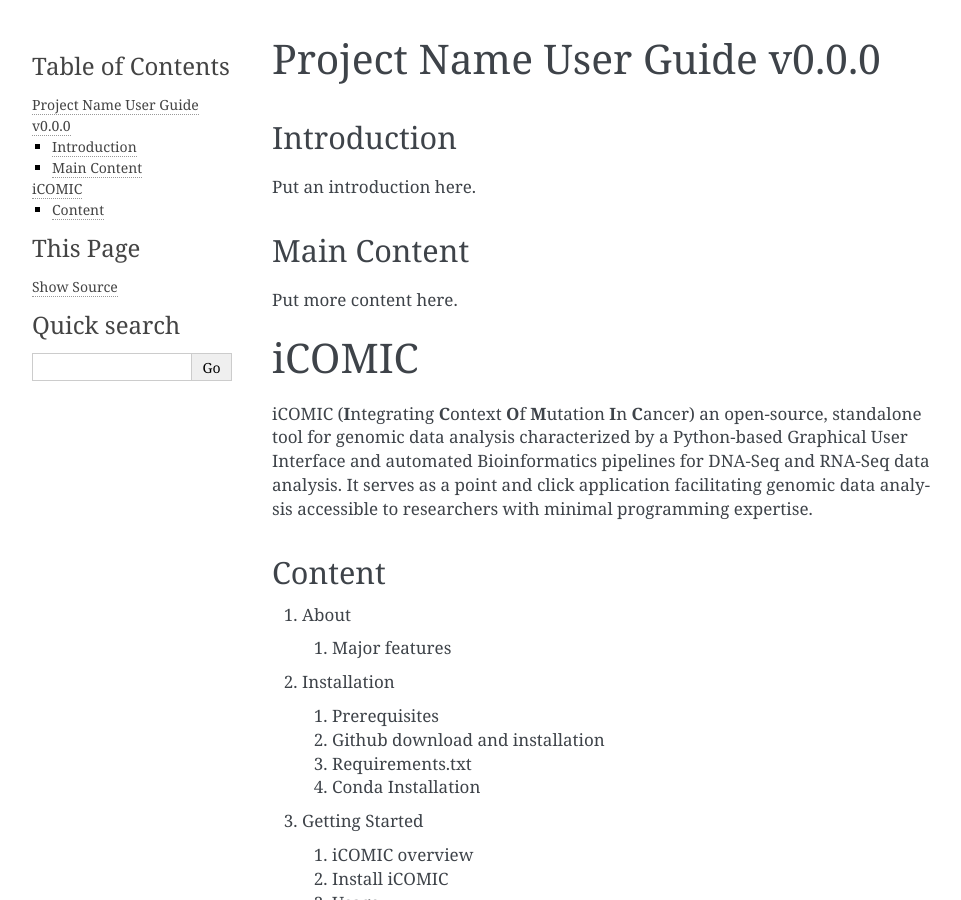
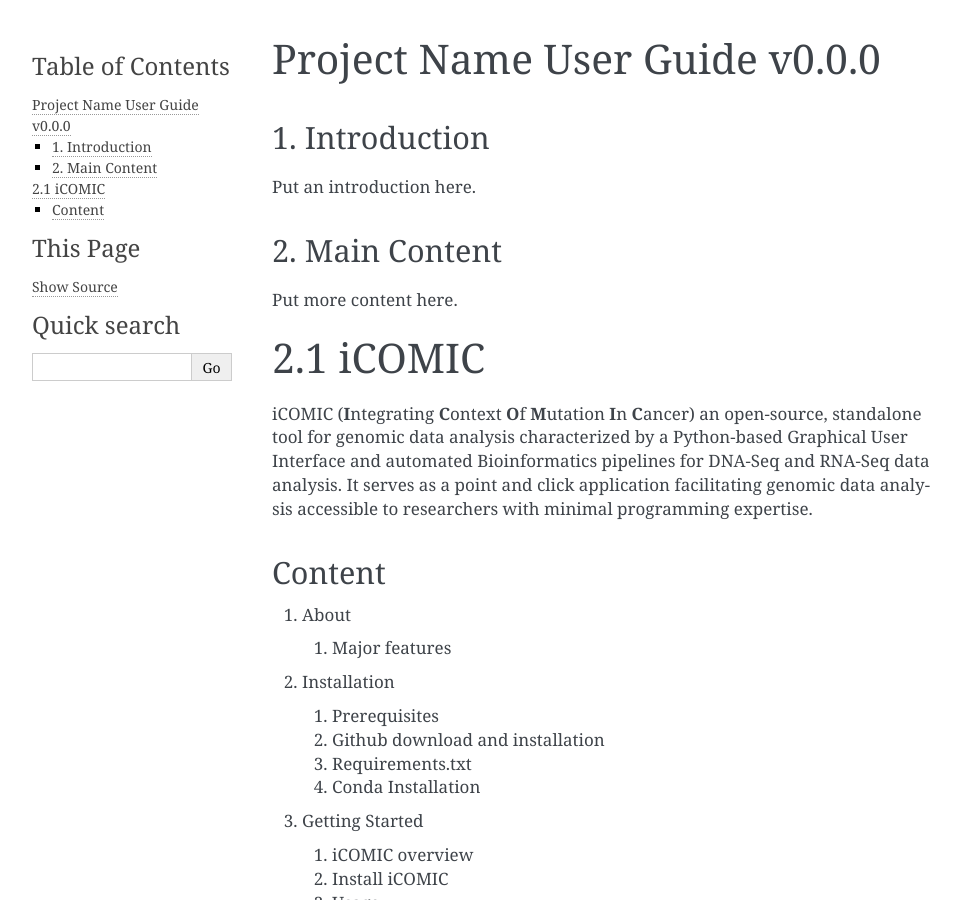
Before and after one commit to anjanaanilkumar1289/iCOMIC_doc, a Sphinx documentation site: the page built from docs/user-guide.md, in a window 1280 px wide and 900 px high. Shown: the whole window, without its empty margins (148-1109 px from the left). Built offline with Sphinx 7.4.7, drawn with Linux system fonts in a browser that asks for light colours.

Commit message:
Update user-guide.md

```diff
--- a/docs/user-guide.md
+++ b/docs/user-guide.md
@@ -1,12 +1,12 @@
 # Project Name User Guide v0.0.0
 
-## Introduction
+## 1. Introduction
 Put an introduction here.
 
-## Main Content
+## 2. Main Content
 Put more content here.
 
-# iCOMIC
+# 2.1 iCOMIC
 
 iCOMIC (**I**ntegrating **C**ontext **O**f **M**utation **I**n **C**ancer) an open-source, standalone tool for genomic data analysis characterized by a Python-based Graphical User Interface and automated Bioinformatics pipelines for DNA-Seq and RNA-Seq data analysis. It serves as a point and click application facilitating genomic data analysis accessible to researchers with minimal programming expertise.
 
```
